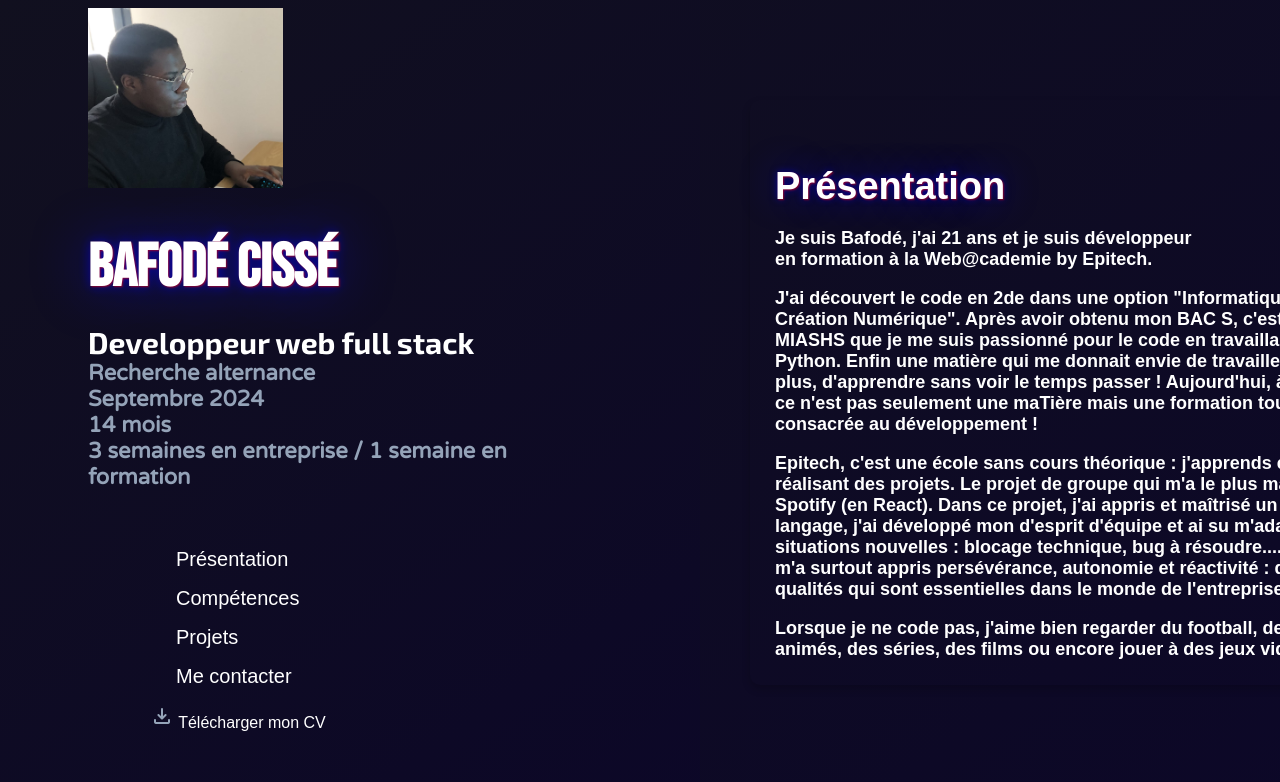
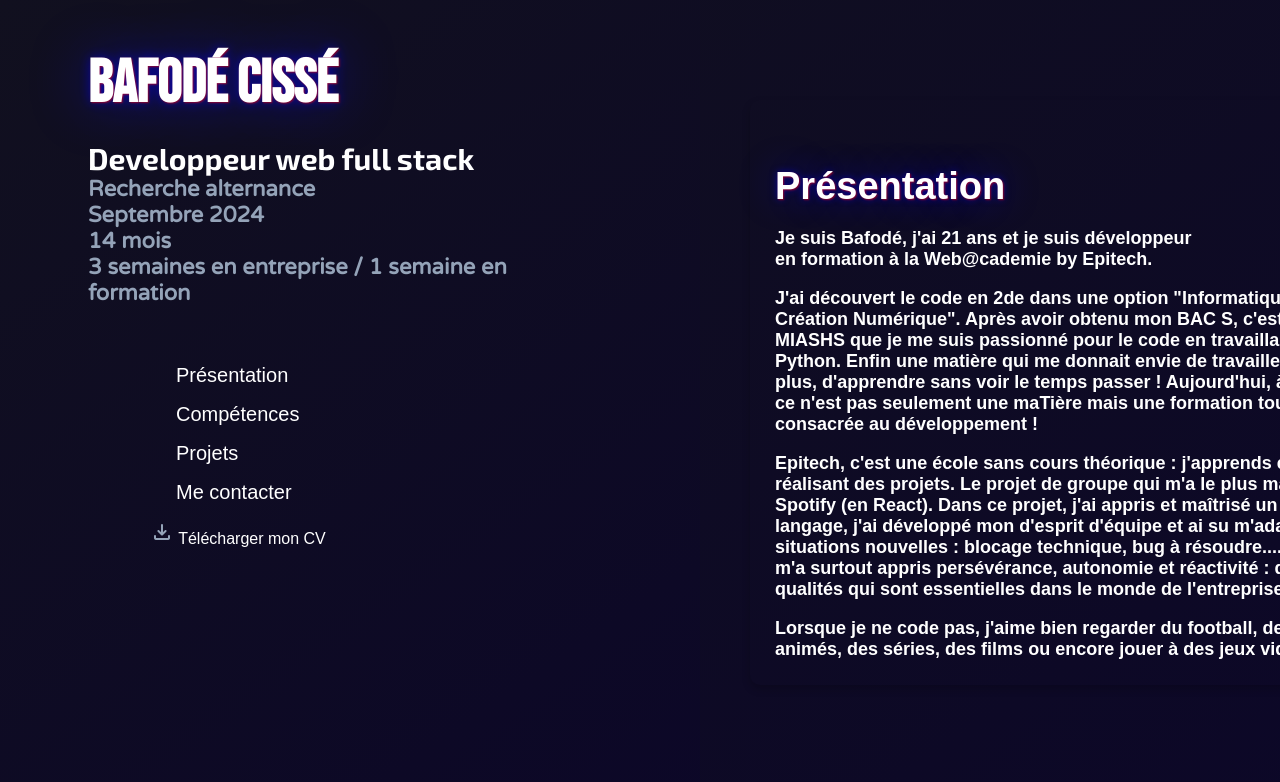
Before and after one commit to bcisse14/portfolio, a plain HTML site: page index.html in a window 1280 px wide. Shown: the top 782 px of the page. Drawn offline with nearby package versions, Linux system fonts and the light colour scheme; a web font is replaced by a local one.

Commit message:
(remove) Retrait de la photo(bug)

```diff
--- a/Portfolio.css
+++ b/Portfolio.css
@@ -8,8 +8,12 @@ h5 {
   color: white !important;
 }
 
+
 a {
   color: white;
+}
+#me{
+  margin-top: 5px;
 }
 nav.wrapper {
   width: 900px;
@@ -245,7 +249,7 @@ p {
   overflow: hidden;
   font-size: 18px;
 }
-.card {
+.card{
   width: 450px;
   height: 300px;
   background: rgb(55, 51, 85);
--- a/index.html
+++ b/index.html
@@ -26,7 +26,7 @@
       <ul>
         <div id="content">
           <div id="CvHeader">
-            <img src="imgs/me.jpg" alt="Photo de moi" id="me" height="180" />
+            <!-- <img src="imgs/me.jpg" alt="Photo de moi" id="me" height="180" /> -->
             <h1 id="name">BAFODÉ CISSÉ</h1>
             <h5 id="title">Developpeur web full stack</h5>
             <h6 id="alternance">
@@ -44,13 +44,13 @@
           <li class="hover_li"><a href="#section-3">Projets</a></li>
           <li class="hover_li"><a href="#section-4">Me contacter</a></li>
         </div>
+        <div class="downloadCV">
+          <span class="material-symbols-rounded"> download </span>
+          <a href="imgs/CV.pdf" download="CV_bafodé_cissé.pdf" id="cv"
+            >Télécharger mon CV</a
+          >
+        </div>
       </ul>
-      <div class="downloadCV">
-        <span class="material-symbols-rounded"> download </span>
-        <a href="imgs/CV 1.pdf" download="CV_bafodé_cissé.pdf" id="cv"
-          >Télécharger mon CV</a
-        >
-      </div>
     </nav>
 
     <main>
```
Also changed, not shown: 4 other files.
